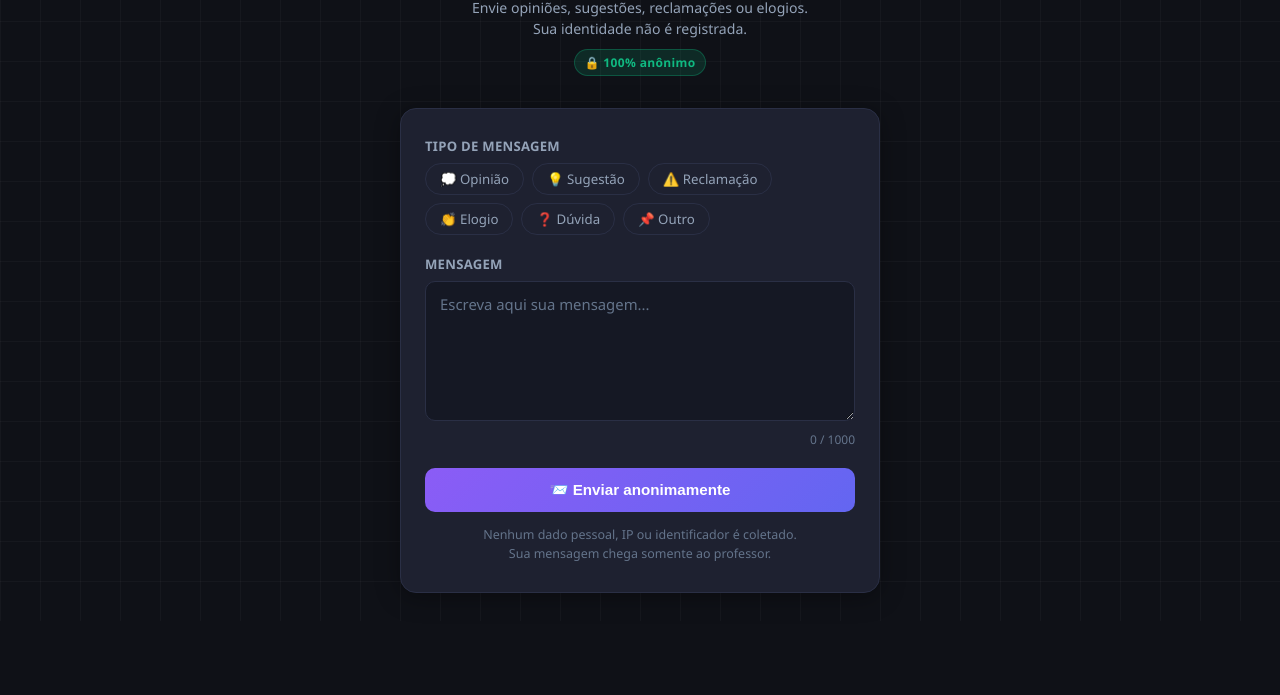
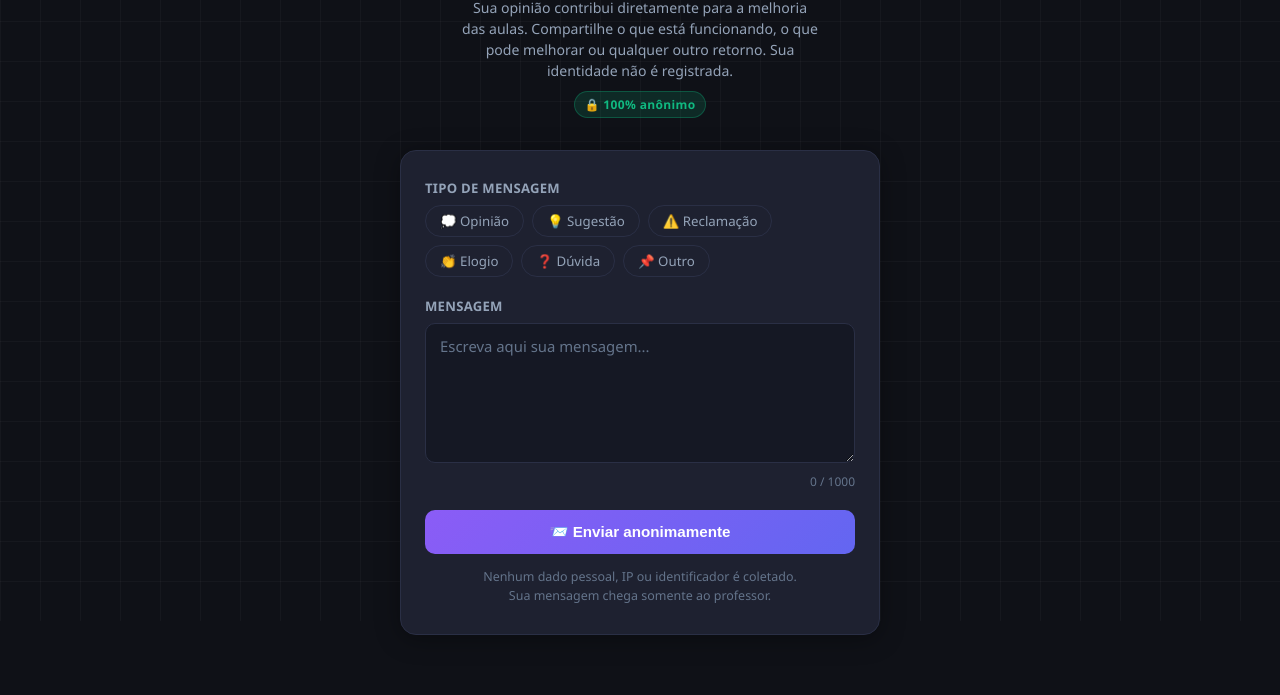
Before and after one commit to cesarazevedo/cesarazevedo.github.io, a plain HTML site: page feedback.html in a window 1280 px wide. Shown: the part 179-874 px from the top of the page. Before the commit the page ends 832 px from the top, so only its background shows below. Drawn offline with Linux system fonts and the light colour scheme.

Commit message:
Improve feedback page description text

```diff
--- a/feedback.html
+++ b/feedback.html
@@ -347,7 +347,7 @@
     <div class="header">
       <div class="header-icon">💬</div>
       <h1>Comunicação Anônima</h1>
-      <p>Envie opiniões, sugestões, reclamações ou elogios. Sua identidade não é registrada.</p>
+      <p>Sua opinião contribui diretamente para a melhoria das aulas. Compartilhe o que está funcionando, o que pode melhorar ou qualquer outro retorno. Sua identidade não é registrada.</p>
       <span class="anon-badge">🔒 100% anônimo</span>
     </div>
 
```
